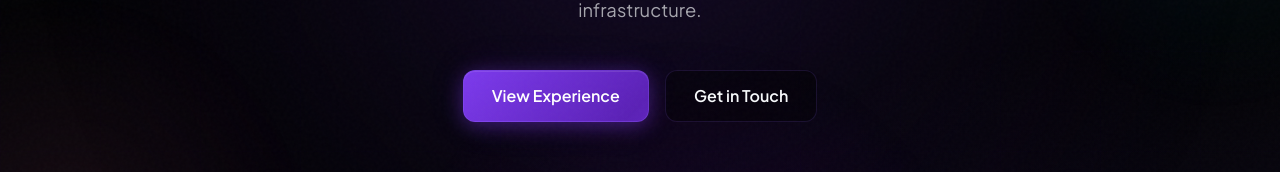
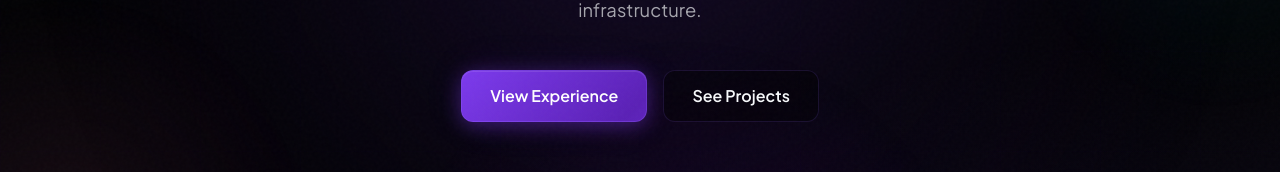
Before and after one commit to sodinfeliz/sodinfeliz.github.io, a React (Vite) app: page / in a window 1280 px wide. Shown: the part 449-621 px from the top of the page. Built offline with nearby package versions, Linux system fonts and the light colour scheme; the HTML template or start-up script is replaced by a standard one.

Commit message:
fix: Update Hero component button text to link to Projects section instead of Contact

```diff
--- a/src/components/Hero.tsx
+++ b/src/components/Hero.tsx
@@ -161,8 +161,8 @@ export default function Hero() {
           <a href="#experience" className="btn btn-primary">
             View Experience
           </a>
-          <a href="#contact" className="btn btn-secondary">
-            Get in Touch
+          <a href="#projects" className="btn btn-secondary">
+            See Projects
           </a>
         </div>
 
```
